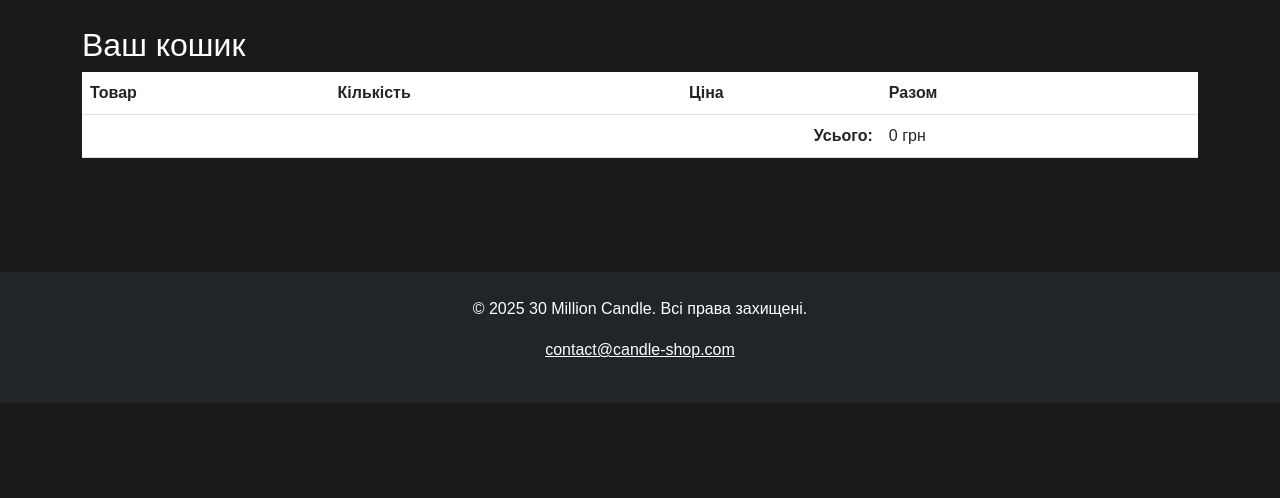
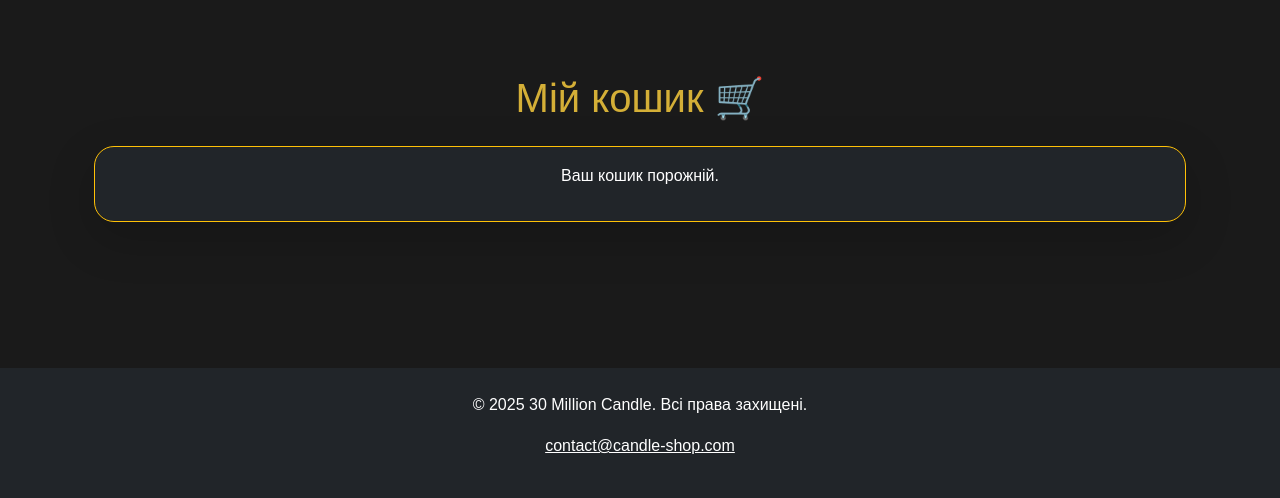
Before and after one commit to Nxkoz/aroma_website, a Django app: page /cart/ in a window 1280 px wide. Shown: the part 72-570 px from the top of the page. Run offline with Django 5.2, Linux system fonts and the light colour scheme.

Commit message:
added Gold border or background on cart block,Black/dark background inside cart,Light or gold text,Rounded corners with shadows and button "delete from the cart"

```diff
--- a/myshop/cart/templates/cart/detail.html
+++ b/myshop/cart/templates/cart/detail.html
@@ -1,32 +1,43 @@
 {% extends "shop/base.html" %}
+
 {% block content %}
-<h2>Ваш кошик</h2>
-<table class="table">
-    <thead>
-        <tr>
-            <th>Товар</th>
-            <th>Кількість</th>
-            <th>Ціна</th>
-            <th>Разом</th>
-            <th></th>
-        </tr>
-    </thead>
-    <tbody>
-        {% for item in cart %}
-        <tr>
-            <td>{{ item.product.name }}</td>
-            <td>{{ item.quantity }}</td>
-            <td>{{ item.price }} грн</td>
-            <td>{{ item.total_price }} грн</td>
-            <td>
-                <a href="{% url 'cart:cart_remove' item.product.id %}" class="btn btn-sm btn-danger">Видалити</a>
-            </td>
-        </tr>
-        {% endfor %}
-        <tr>
-            <td colspan="3" class="text-end"><strong>Усього:</strong></td>
-            <td colspan="2">{{ cart.get_total_price }} грн</td>
-        </tr>
-    </tbody>
-</table>
+<div class="container my-5">
+    <h1 class="text-center mb-4" style="color: #d4af37;">Мій кошик 🛒</h1>
+
+    <div class="card bg-dark text-white border border-warning shadow-lg" style="border-radius: 20px;">
+        <div class="card-body">
+            {% if cart %}
+                <ul class="list-group list-group-flush">
+                    {% for item in cart %}
+                        <li class="list-group-item bg-dark text-white border-bottom border-warning">
+                            <div class="d-flex justify-content-between align-items-center flex-wrap">
+                                <div>
+                                    <strong>{{ item.product.name }}</strong><br>
+                                    Кількість: {{ item.quantity }}<br>
+                                    Ціна за шт.: {{ item.price }} ₴
+                                </div>
+                                <div class="text-end">
+                                    <strong>{{ item.total_price }} ₴</strong>
+                                    <form method="post" action="{% url 'cart:cart_remove' item.product.id %}" class="d-inline ms-3">
+                                        {% csrf_token %}
+                                        <button type="submit" class="btn btn-sm btn-outline-danger">✖ Видалити</button>
+                                    </form>
+                                </div>
+                            </div>
+                        </li>
+                    {% endfor %}
+                </ul>
+
+                <!-- Золотой блок общей суммы -->
+                <div class="card mt-4 bg-warning text-dark shadow" style="border-radius: 15px;">
+                    <div class="card-body text-end">
+                        <h4 class="mb-0">Загальна сума: <strong>{{ cart.get_total_price }} ₴</strong></h4>
+                    </div>
+                </div>
+            {% else %}
+                <p class="text-center text-white">Ваш кошик порожній.</p>
+            {% endif %}
+        </div>
+    </div>
+</div>
 {% endblock %}
```
